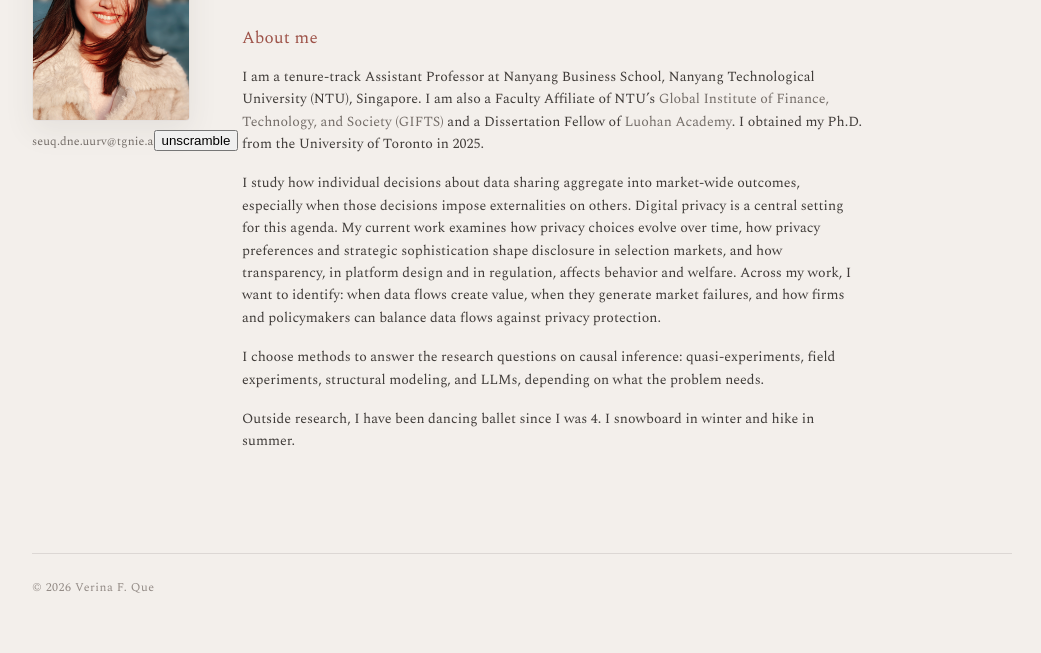
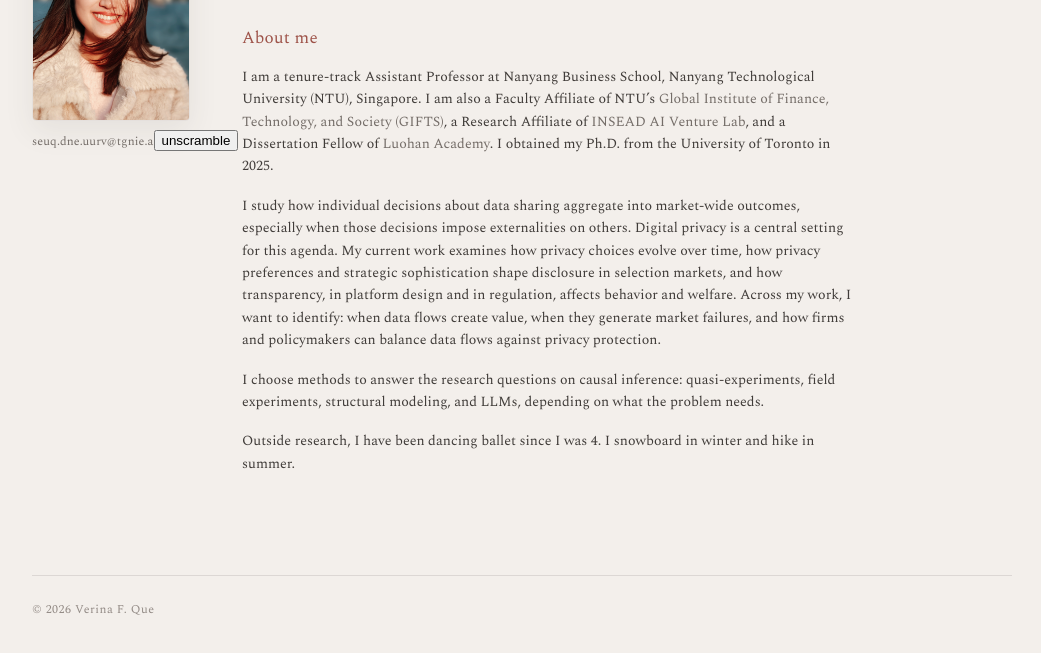
Before and after one commit to v-que/v-que.github.io, a plain HTML site: page index.html in a window 1280 px wide. Shown: the part 243-896 px from the top of the page, without its empty margins (118-1159 px from the left). Before the commit the page ends 874 px from the top, so only its background shows below. Drawn offline with nearby package versions, Linux system fonts and the light colour scheme.

Commit message:
edit home bio

```diff
--- a/index.html
+++ b/index.html
@@ -44,7 +44,7 @@
         </p>
 
         <h2 class="section-label">About me</h2>
-        <p>I am a tenure-track Assistant Professor at Nanyang Business School, Nanyang Technological University (NTU), Singapore. I am also a Faculty Affiliate of NTU’s <a class="quiet-link" href="https://www.ntu.edu.sg/gifts/people" target="_blank" rel="noopener">Global Institute of Finance, Technology, and Society (GIFTS)</a> and a Dissertation Fellow of <a class="quiet-link" href="https://www.luohanacademy.com/en/community/disfellow/" target="_blank" rel="noopener">Luohan Academy</a>. I obtained my Ph.D. from the University of Toronto in 2025.</p>
+        <p>I am a tenure-track Assistant Professor at Nanyang Business School, Nanyang Technological University (NTU), Singapore. I am also a Faculty Affiliate of NTU’s <a class="quiet-link" href="https://www.ntu.edu.sg/gifts/people" target="_blank" rel="noopener">Global Institute of Finance, Technology, and Society (GIFTS)</a>, a Research Affiliate of <a class="quiet-link" href="https://venture-lab.ai/#research" target="_blank" rel="noopener">INSEAD AI Venture Lab</a>, and a Dissertation Fellow of <a class="quiet-link" href="https://www.luohanacademy.com/en/community/disfellow/" target="_blank" rel="noopener">Luohan Academy</a>. I obtained my Ph.D. from the University of Toronto in 2025.</p>
         <p>I study how individual decisions about data sharing aggregate into market-wide outcomes, especially when those decisions impose externalities on others. Digital privacy is a central setting for this agenda. My current work examines how privacy choices evolve over time, how privacy preferences and strategic sophistication shape disclosure in selection markets, and how transparency, in platform design and in regulation, affects behavior and welfare. Across my work, I want to identify: when data flows create value, when they generate market failures, and how firms and policymakers can balance data flows against privacy protection.</p>
         <p>I choose methods to answer the research questions on causal inference: quasi-experiments, field experiments, structural modeling, and LLMs, depending on what the problem needs.</p>
         <p>Outside research, I have been dancing ballet since I was 4. I snowboard in winter and hike in summer.</p>
```
